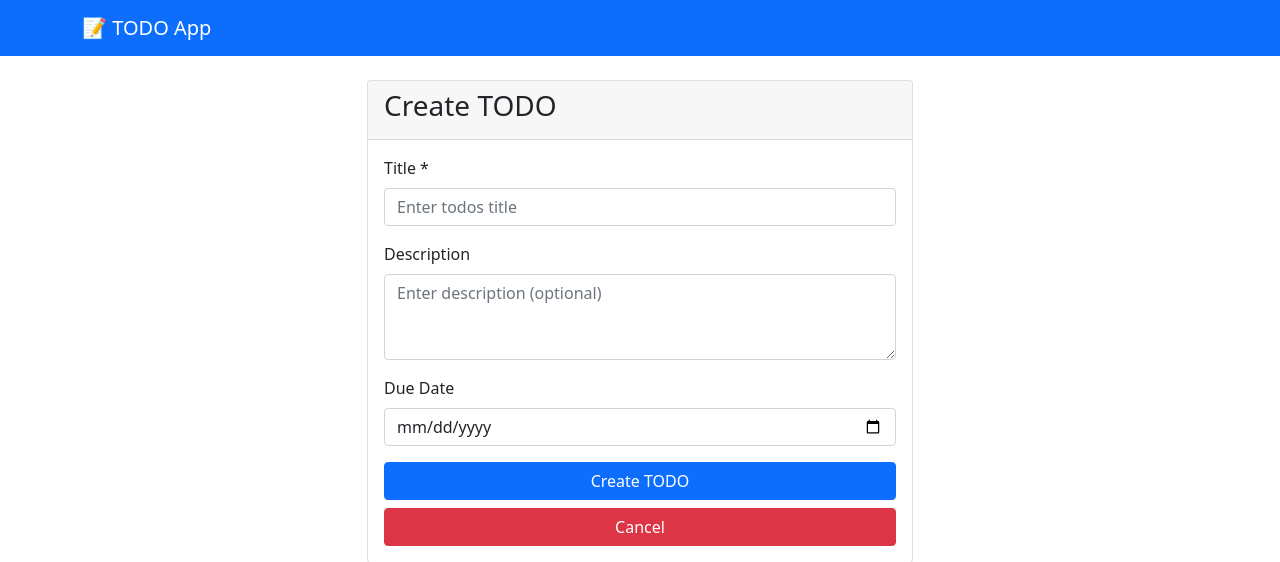
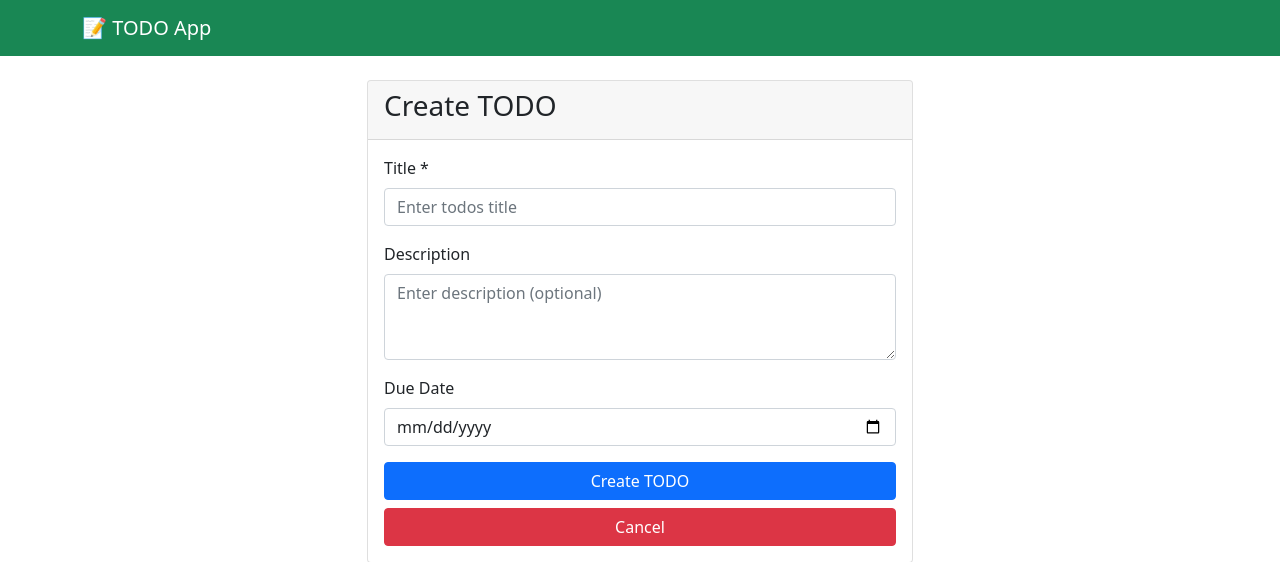
Before and after one commit to turtle6814/todo-app-vibecode, a Django app: page /todos/create/ in a window 1280 px wide. Shown: the top 562 px of the page. Run offline with Django 5.2, Linux system fonts and the light colour scheme.

Commit message:
Update html

```diff
--- a/templates/todos/base.html
+++ b/templates/todos/base.html
@@ -21,7 +21,7 @@
     </style>
 </head>
 <body>
-    <nav class="navbar navbar-dark bg-primary mb-4">
+    <nav class="navbar navbar-dark bg-success mb-4">
         <div class="container">
             <a class="navbar-brand" href="{% url 'todo_list' %}">📝 TODO App</a>
         </div>
```
